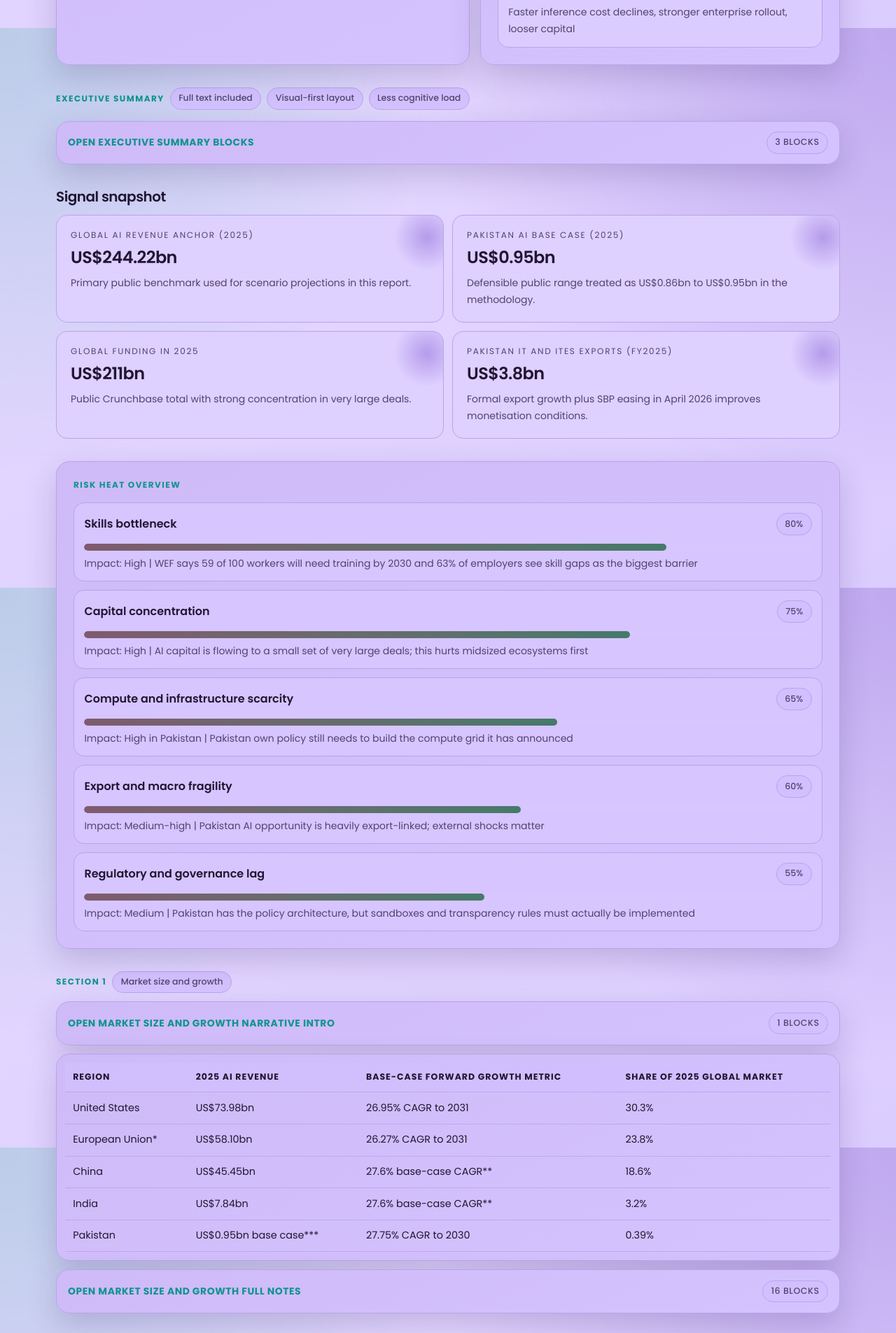
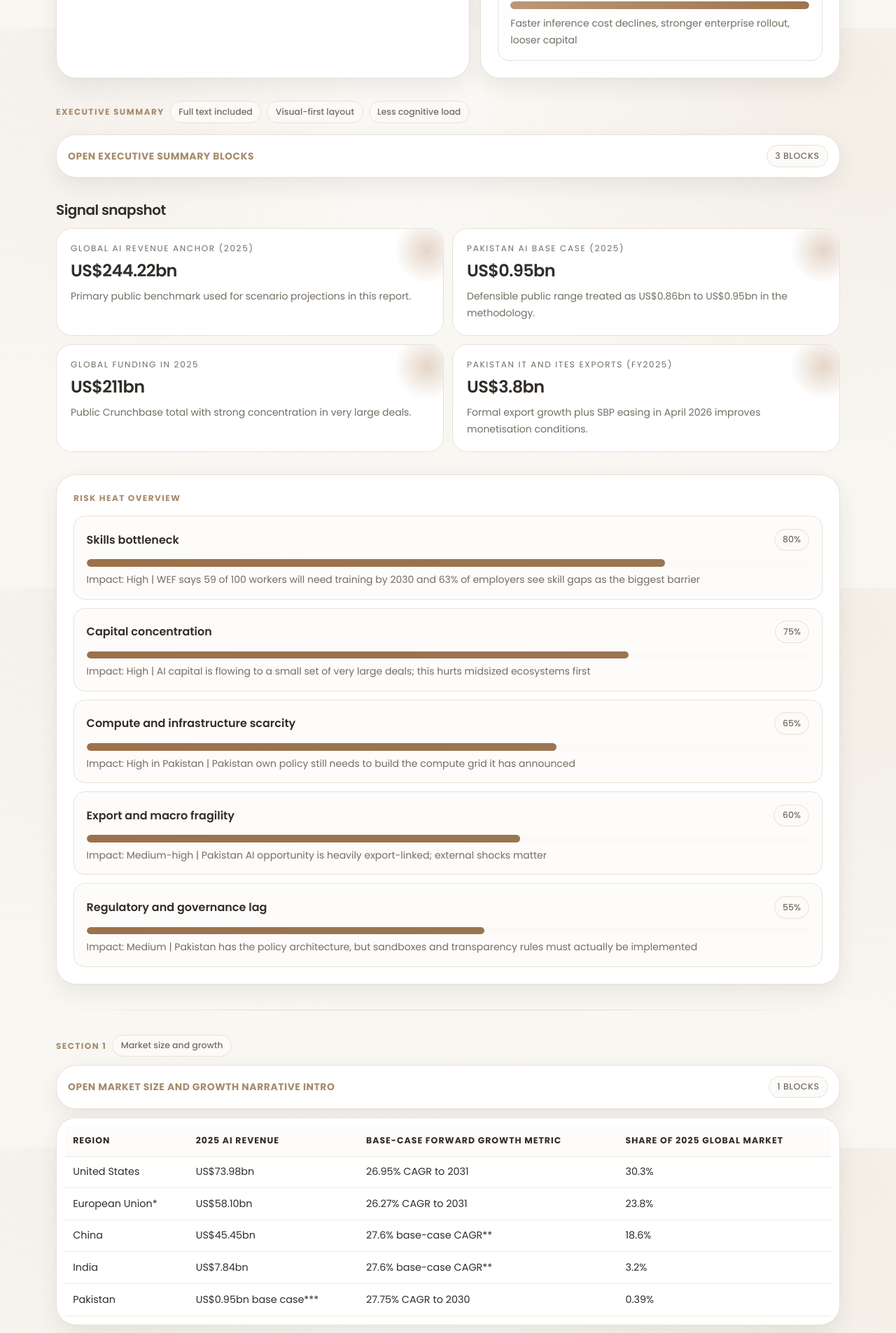
Before and after one commit to msarmadktk/intelligent-hub, a Next.js app: page /directory/global-ai-market-2026 in a window 1280 px wide. Shown: the part 760-2665 px from the top of the page at 70% size. Built offline with nearby package versions, Linux system fonts and the light colour scheme.

Commit message:
Theme updated

```diff
--- a/src/app/globals.css
+++ b/src/app/globals.css
@@ -5,17 +5,17 @@
   --font-poppins: "Poppins", "Segoe UI", "Trebuchet MS", sans-serif;
   --font-lora: "Poppins", "Segoe UI", "Trebuchet MS", sans-serif;
   --font-jetbrains: "JetBrains Mono", "Consolas", monospace;
-  --bg: #e6dbff;
-  --surface: #ddceff;
-  --surface-soft: #d2bfff;
-  --text: #201633;
-  --muted: #4f4470;
-  --border: #baa3e8;
-  --teal: #0f948d;
-  --teal-soft: #baeae6;
-  --brown: #7e5e42;
-  --purple: #7f53cf;
-  --shadow: 0 16px 44px rgba(43, 24, 88, 0.18);
+  --bg: #f9f7f2;
+  --surface: #ffffff;
+  --surface-soft: #fcfbf9;
+  --text: #322d28;
+  --muted: #746d63;
+  --border: #e8e2d5;
+  --teal: #a68b6d;
+  --teal-soft: #f2ede4;
+  --brown: #8b5e34;
+  --purple: #bf9b7a;
+  --shadow: 0 12px 30px rgba(50, 45, 40, 0.08);
 }
 
 @theme inline {
@@ -68,18 +68,18 @@ body {
 
 body {
   background:
-    radial-gradient(circle at 0% 0%, color-mix(in srgb, var(--teal) 20%, transparent), transparent 42%),
-    radial-gradient(circle at 100% 0%, color-mix(in srgb, var(--purple) 34%, transparent), transparent 45%),
-    linear-gradient(
-      150deg,
+    radial-gradient(circle at 5% 5%, color-mix(in srgb, var(--teal) 8%, transparent), transparent 35%),
+    radial-gradient(circle at 95% 5%, color-mix(in srgb, var(--purple) 12%, transparent), transparent 40%),
+    linear-gradient(170deg,
+      #fcfaf7,
       var(--bg),
-      color-mix(in srgb, var(--surface-soft) 52%, var(--bg))
+      color-mix(in srgb, var(--bg) 95%, var(--border))
     );
   color: var(--text);
   font-family: var(--font-poppins), sans-serif;
-  transition:
-    background 220ms ease,
-    color 220ms ease;
+  transition: background 220ms ease, color 220ms ease;
+  background-attachment: fixed;
+  background-size: 100% 100%;
 }
 
 a {
@@ -159,14 +159,20 @@ a {
 }
 
 .panel {
-  background: linear-gradient(
-    155deg,
-    color-mix(in srgb, var(--surface) 84%, var(--purple)),
-    color-mix(in srgb, var(--surface-soft) 88%, var(--bg))
-  );
+  background: var(--surface);
+  backdrop-filter: blur(20px);
+  -webkit-backdrop-filter: blur(20px);
   border: 1px solid var(--border);
-  border-radius: 1.2rem;
-  box-shadow: var(--shadow);
+  border-radius: 1.8rem;
+  box-shadow:
+    var(--shadow),
+    0 4px 6px -2px rgba(0, 0, 0, 0.02);
+}
+
+html[data-theme="dark"] .panel {
+  background: linear-gradient(180deg,
+      color-mix(in srgb, var(--surface) 92%, black),
+      color-mix(in srgb, var(--surface-soft) 95%, black));
 }
 
 .eyebrow {
@@ -194,11 +200,9 @@ a {
   justify-content: center;
   border-radius: 0.8rem;
   border: 1px solid color-mix(in srgb, var(--teal) 40%, var(--border));
-  background: linear-gradient(
-    140deg,
-    color-mix(in srgb, var(--teal) 80%, var(--purple)),
-    color-mix(in srgb, var(--purple) 78%, #3f2a5f)
-  );
+  background: linear-gradient(140deg,
+      color-mix(in srgb, var(--teal) 80%, var(--purple)),
+      color-mix(in srgb, var(--purple) 78%, #3f2a5f));
   color: #ffffff;
   font-weight: 600;
   font-size: 0.9rem;
@@ -240,16 +244,32 @@ a {
 
 .metric-card {
   border: 1px solid var(--border);
-  border-radius: 1rem;
-  background: color-mix(in srgb, var(--surface) 86%, var(--bg));
+  border-radius: 1.4rem;
+  background: var(--surface);
+  backdrop-filter: blur(12px);
+  -webkit-backdrop-filter: blur(12px);
   position: relative;
   overflow: hidden;
+  transition: all 0.3s cubic-bezier(0.4, 0, 0.2, 1);
+}
+
+.metric-card:hover {
+  background: var(--surface-soft);
+  transform: translateY(-3px);
+  box-shadow: var(--shadow);
 }
 
 .topic-card {
   border: 1px solid var(--border);
-  border-radius: 1rem;
-  background: color-mix(in srgb, var(--surface-soft) 88%, var(--bg));
+  border-radius: 1.8rem;
+  background: linear-gradient(
+    165deg,
+    var(--surface-soft),
+    var(--surface)
+  );
+  backdrop-filter: blur(16px);
+  -webkit-backdrop-filter: blur(16px);
+  box-shadow: var(--shadow);
 }
 
 .report-prose p {
@@ -260,12 +280,27 @@ a {
   color: var(--text);
 }
 
-.report-prose p + p {
+.report-prose p+p {
   margin-top: 1rem;
 }
 
 .section-gap {
-  margin-top: 2rem;
+  margin-top: 4.5rem;
+  position: relative;
+}
+
+.section-gap::before {
+  content: "";
+  position: absolute;
+  top: -2.25rem;
+  left: 0;
+  width: 100%;
+  height: 1px;
+  background: linear-gradient(90deg,
+      transparent,
+      color-mix(in srgb, var(--teal) 30%, transparent),
+      color-mix(in srgb, var(--purple) 30%, transparent),
+      transparent);
 }
 
 .data-table {
@@ -327,41 +362,37 @@ a {
 .bar-fill {
   height: 100%;
   border-radius: 999px;
-  background: linear-gradient(
-    95deg,
-    color-mix(in srgb, var(--teal) 82%, var(--purple)),
-    color-mix(in srgb, var(--purple) 80%, var(--brown))
-  );
+  background: linear-gradient(95deg,
+      color-mix(in srgb, var(--teal) 82%, var(--purple)),
+      color-mix(in srgb, var(--purple) 80%, var(--brown)));
 }
 
 .bar-fill-alt {
-  background: linear-gradient(
-    95deg,
-    color-mix(in srgb, var(--purple) 82%, var(--teal)),
-    color-mix(in srgb, var(--brown) 65%, var(--purple))
-  );
+  background: linear-gradient(95deg,
+      color-mix(in srgb, var(--purple) 82%, var(--teal)),
+      color-mix(in srgb, var(--brown) 65%, var(--purple)));
 }
 
 .bar-fill-risk {
-  background: linear-gradient(
-    95deg,
-    color-mix(in srgb, var(--brown) 68%, var(--purple)),
-    color-mix(in srgb, var(--teal) 52%, var(--brown))
-  );
+  background: linear-gradient(95deg,
+      color-mix(in srgb, var(--brown) 68%, var(--purple)),
+      color-mix(in srgb, var(--teal) 52%, var(--brown)));
 }
 
 .scenario-card {
-  border-radius: 0.95rem;
+  border-radius: 1rem;
   border: 1px solid var(--border);
-  background: color-mix(in srgb, var(--surface) 85%, var(--surface-soft));
-  padding: 0.9rem;
+  background: color-mix(in srgb, var(--surface) 80%, var(--surface-soft));
+  backdrop-filter: blur(8px);
+  padding: 1.1rem;
 }
 
 .risk-card {
-  border-radius: 0.95rem;
+  border-radius: 1rem;
   border: 1px solid var(--border);
-  background: color-mix(in srgb, var(--surface-soft) 80%, var(--bg));
-  padding: 0.9rem;
+  background: color-mix(in srgb, var(--surface-soft) 80%, var(--surface));
+  backdrop-filter: blur(8px);
+  padding: 1.1rem;
 }
 
 .narrative-accordion summary {
@@ -390,11 +421,9 @@ a {
   width: 98px;
   height: 98px;
   border-radius: 999px;
-  background: radial-gradient(
-    circle at center,
-    color-mix(in srgb, var(--purple) 42%, transparent),
-    transparent 68%
-  );
+  background: radial-gradient(circle at center,
+      color-mix(in srgb, var(--purple) 42%, transparent),
+      transparent 68%);
   pointer-events: none;
 }
 
@@ -403,6 +432,7 @@ a {
     opacity: 0;
     transform: translateY(10px);
   }
+
   to {
     opacity: 1;
     transform: translateY(0);
@@ -425,6 +455,7 @@ a {
 }
 
 @media (max-width: 760px) {
+
   .site-shell,
   .page-shell {
     width: calc(100% - 1.2rem);
```
